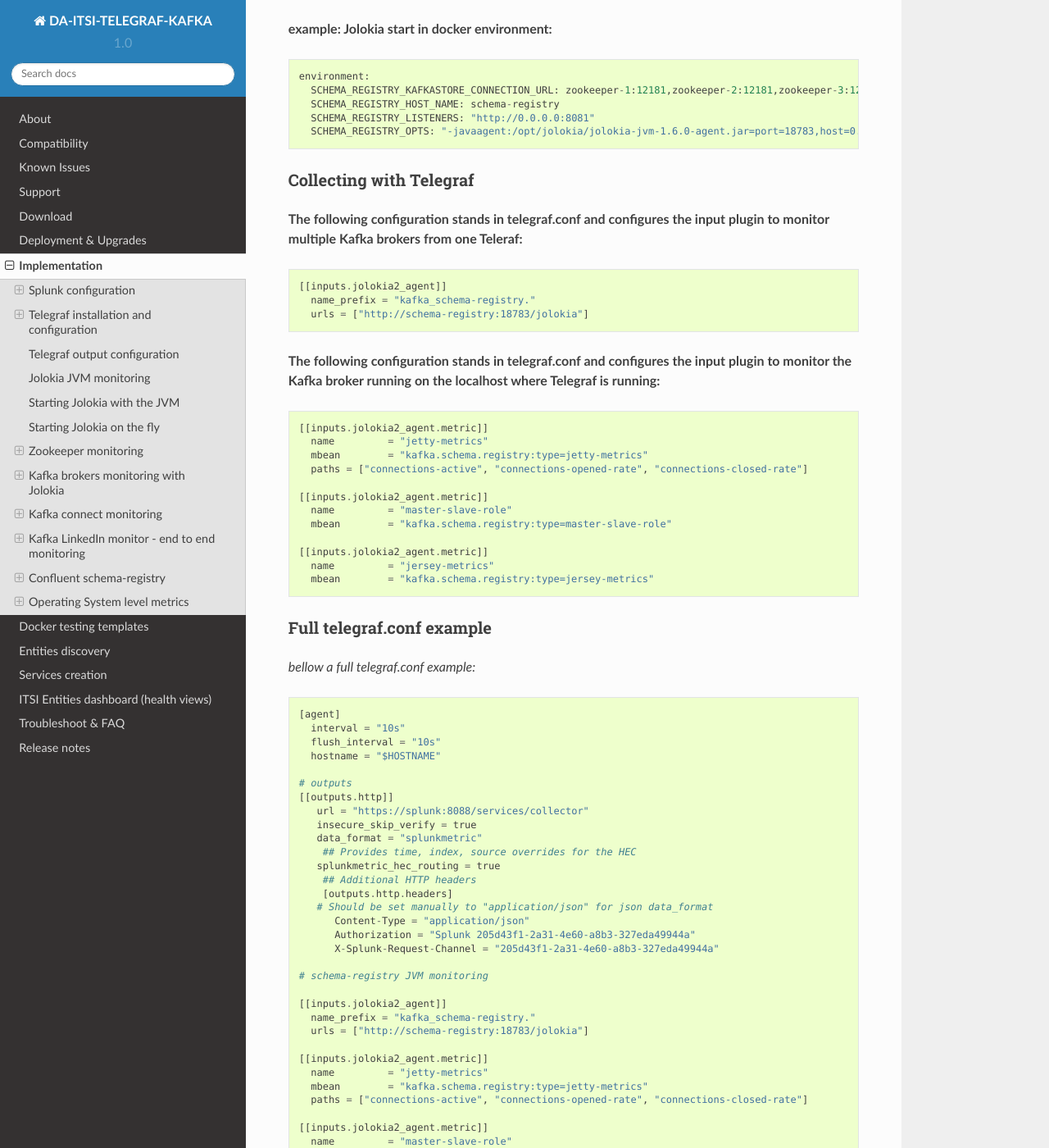
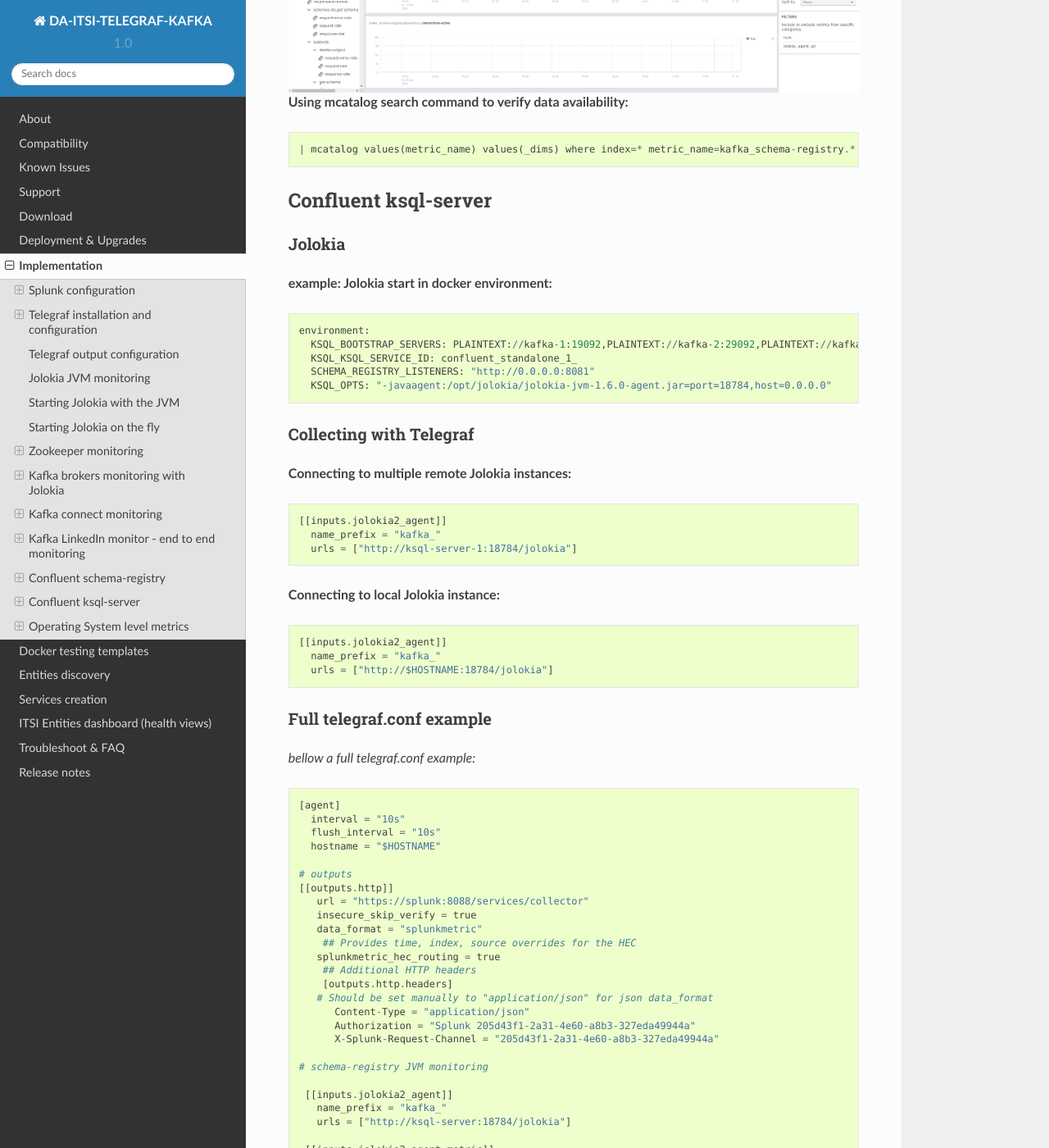
Before and after one commit to guilhemmarchand/DA-ITSI-TELEGRAF-KAFKA, a Sphinx documentation site: the page built from docs/kafka_monitoring.rst, in a window 1280 px wide and 1400 px high, scrolled down 15147 px. Shown: the whole window at 82% size. Built offline with Sphinx 7.4.7 and the Read the Docs theme 2.0.0, drawn with Linux system fonts in a browser that asks for light colours; some of the changed text lies outside the part shown.

Commit message:
Confluent ksql-server support

```diff
--- a/docs/kafka_monitoring.rst
+++ b/docs/kafka_monitoring.rst
@@ -274,7 +274,7 @@
 
 Depending on how you run Kafka and your architecture preferences, you may prefer to collect all the brokers metrics from one Telegraf collector, or installed locally on the Kafka brocker machine.
 
-**The following configuration stands in telegraf.conf and configures the input plugin to monitor multiple Kafka brokers from one Teleraf:**
+**Connecting to multiple remote Jolokia instances:**
 
 ::
 
@@ -283,7 +283,7 @@
       name_prefix = "kafka_"
       urls = ["http://kafka-1:18778/jolokia","http://kafka-2:28778/jolokia","http://kafka-3:38778/jolokia"]
 
-**The following configuration stands in telegraf.conf and configures the input plugin to monitor the Kafka broker running on the localhost assuming Telegraf is running on the same machine:**
+**Connecting to the local Jolokia instance:**
 
 ::
 
@@ -291,93 +291,6 @@
     [[inputs.jolokia2_agent]]
       name_prefix = "kafka_"
       urls = ["http://$HOSTNAME:8778/jolokia"]
-
-Kafka broker JMX beans model
-----------------------------
-
-**After this initial configuration comes the configuration of the JMX beans to be collected, the ITSI module relies on the following model:**
-
-::
-
-    [[inputs.jolokia2_agent.metric]]
-      name         = "controller"
-      mbean        = "kafka.controller:name=*,type=*"
-      field_prefix = "$1."
-
-    [[inputs.jolokia2_agent.metric]]
-      name         = "replica_manager"
-      mbean        = "kafka.server:name=*,type=ReplicaManager"
-      field_prefix = "$1."
-
-    [[inputs.jolokia2_agent.metric]]
-      name         = "purgatory"
-      mbean        = "kafka.server:delayedOperation=*,name=*,type=DelayedOperationPurgatory"
-      field_prefix = "$1."
-      field_name   = "$2"
-
-    [[inputs.jolokia2_agent.metric]]
-      name     = "client"
-      mbean    = "kafka.server:client-id=*,type=*"
-      tag_keys = ["client-id", "type"]
-
-    [[inputs.jolokia2_agent.metric]]
-      name         = "network"
-      mbean        = "kafka.network:name=*,request=*,type=RequestMetrics"
-      field_prefix = "$1."
-      tag_keys     = ["request"]
-
-    [[inputs.jolokia2_agent.metric]]
-      name         = "network"
-      mbean        = "kafka.network:name=ResponseQueueSize,type=RequestChannel"
-      field_prefix = "ResponseQueueSize"
-      tag_keys     = ["name"]
-
-    [[inputs.jolokia2_agent.metric]]
-      name         = "network"
-      mbean        = "kafka.network:name=NetworkProcessorAvgIdlePercent,type=SocketServer"
-      field_prefix = "NetworkProcessorAvgIdlePercent"
-      tag_keys     = ["name"]
-
-    [[inputs.jolokia2_agent.metric]]
-      name         = "topics"
-      mbean        = "kafka.server:name=*,type=BrokerTopicMetrics"
-      field_prefix = "$1."
-
-    [[inputs.jolokia2_agent.metric]]
-      name         = "topic"
-      mbean        = "kafka.server:name=*,topic=*,type=BrokerTopicMetrics"
-      field_prefix = "$1."
-      tag_keys     = ["topic"]
-
-    [[inputs.jolokia2_agent.metric]]
-      name       = "partition"
-      mbean      = "kafka.log:name=*,partition=*,topic=*,type=Log"
-      field_name = "$1"
-      tag_keys   = ["topic", "partition"]
-
-    [[inputs.jolokia2_agent.metric]]
-      name       = "log"
-      mbean      = "kafka.log:name=LogFlushRateAndTimeMs,type=LogFlushStats"
-      field_name = "LogFlushRateAndTimeMs"
-      tag_keys   = ["name"]
-
-    [[inputs.jolokia2_agent.metric]]
-      name       = "partition"
-      mbean      = "kafka.cluster:name=UnderReplicated,partition=*,topic=*,type=Partition"
-      field_name = "UnderReplicatedPartitions"
-      tag_keys   = ["topic", "partition"]
-
-    [[inputs.jolokia2_agent.metric]]
-      name     = "request_handlers"
-      mbean    = "kafka.server:name=RequestHandlerAvgIdlePercent,type=KafkaRequestHandlerPool"
-      tag_keys = ["name"]
-
-    # JVM garbage collector monitoring
-    [[inputs.jolokia2_agent.metric]]
-      name     = "jvm_garbage_collector"
-      mbean    = "java.lang:name=*,type=GarbageCollector"
-      paths    = ["CollectionTime", "CollectionCount", "LastGcInfo"]
-      tag_keys = ["name"]
 
 Full telegraf.conf example
 --------------------------
@@ -520,7 +433,7 @@
 Collecting with Telegraf
 ------------------------
 
-**The following configuration stands in telegraf.conf and configures the input plugin to monitor multiple Kafka brokers from one Teleraf:**
+**Connecting to multiple remote Jolokia instances:**
 
 ::
 
@@ -529,7 +442,7 @@
      name_prefix = "kafka_connect."
      urls = ["http://kafka-connect-1:18779/jolokia","http://kafka-connect-2:28779/jolokia","http://kafka-connect-3:38779/jolokia"]
 
-**The following configuration stands in telegraf.conf and configures the input plugin to monitor the Kafka broker running on the localhost where Telegraf is running:**
+**Connecting to local Jolokia instance:**
 
 ::
 
@@ -705,7 +618,7 @@
 Collecting with Telegraf
 ------------------------
 
-**The following configuration stands in telegraf.conf and configures the input plugin to monitor multiple Kafka brokers from one Teleraf:**
+**Connecting to multiple remote Jolokia instances:**
 
 ::
 
@@ -713,22 +626,14 @@
      name_prefix = "kafka_schema-registry."
      urls = ["http://schema-registry:18783/jolokia"]
 
-**The following configuration stands in telegraf.conf and configures the input plugin to monitor the Kafka broker running on the localhost where Telegraf is running:**
+**Connecting to local Jolokia instance:**
 
 ::
 
-   [[inputs.jolokia2_agent.metric]]
-     name         = "jetty-metrics"
-     mbean        = "kafka.schema.registry:type=jetty-metrics"
-     paths = ["connections-active", "connections-opened-rate", "connections-closed-rate"]
-
-   [[inputs.jolokia2_agent.metric]]
-     name         = "master-slave-role"
-     mbean        = "kafka.schema.registry:type=master-slave-role"
-
-   [[inputs.jolokia2_agent.metric]]
-     name         = "jersey-metrics"
-     mbean        = "kafka.schema.registry:type=jersey-metrics"
+   # Kafka-connect JVM monitoring
+    [[inputs.jolokia2_agent]]
+     name_prefix = "kafka_schema-registry."
+      urls = ["http://$HOSTNAME:8778/jolokia"]
 
 Full telegraf.conf example
 --------------------------
@@ -787,6 +692,90 @@
 
     | mcatalog values(metric_name) values(_dims) where index=* metric_name=kafka_schema-registry.*
 
+Confluent ksql-server
+=====================
+
+Jolokia
+-------
+
+**example: Jolokia start in docker environment:**
+
+::
+
+    environment:
+      KSQL_BOOTSTRAP_SERVERS: PLAINTEXT://kafka-1:19092,PLAINTEXT://kafka-2:29092,PLAINTEXT://kafka-3:39092
+      KSQL_KSQL_SERVICE_ID: confluent_standalone_1_
+      SCHEMA_REGISTRY_LISTENERS: "http://0.0.0.0:8081"
+      KSQL_OPTS: "-javaagent:/opt/jolokia/jolokia-jvm-1.6.0-agent.jar=port=18784,host=0.0.0.0"
+
+Collecting with Telegraf
+------------------------
+
+**Connecting to multiple remote Jolokia instances:**
+
+::
+
+    [[inputs.jolokia2_agent]]
+      name_prefix = "kafka_"
+      urls = ["http://ksql-server-1:18784/jolokia"]
+
+**Connecting to local Jolokia instance:**
+
+::
+
+    [[inputs.jolokia2_agent]]
+      name_prefix = "kafka_"
+      urls = ["http://$HOSTNAME:18784/jolokia"]
+
+Full telegraf.conf example
+--------------------------
+
+*bellow a full telegraf.conf example:*
+
+::
+
+   [agent]
+     interval = "10s"
+     flush_interval = "10s"
+     hostname = "$HOSTNAME"
+
+   # outputs
+   [[outputs.http]]
+      url = "https://splunk:8088/services/collector"
+      insecure_skip_verify = true
+      data_format = "splunkmetric"
+       ## Provides time, index, source overrides for the HEC
+      splunkmetric_hec_routing = true
+       ## Additional HTTP headers
+       [outputs.http.headers]
+      # Should be set manually to "application/json" for json data_format
+         Content-Type = "application/json"
+         Authorization = "Splunk 205d43f1-2a31-4e60-a8b3-327eda49944a"
+         X-Splunk-Request-Channel = "205d43f1-2a31-4e60-a8b3-327eda49944a"
+
+   # schema-registry JVM monitoring
+
+    [[inputs.jolokia2_agent]]
+      name_prefix = "kafka_"
+      urls = ["http://ksql-server:18784/jolokia"]
+
+    [[inputs.jolokia2_agent.metric]]
+      name         = "ksql-server"
+      mbean        = "io.confluent.ksql.metrics:type=*"
+      paths = ["error-rate", "num-persistent-queries", "messages-consumed-per-sec", "messages-produced-per-sec", "num-active-queries" , "num-idle-queries", "messages-consumed-max"]
+
+**Vizualizations of metrics within the Splunk metrics workspace application:**
+
+.. image:: img/confluent_ksql_server_metrics_workspace.png
+   :alt: confluent_ksql_server_metrics_workspace.png
+   :align: center
+
+**Using mcatalog search command to verify data availability:**
+
+::
+
+    | mcatalog values(metric_name) values(_dims) where index=* metric_name=kafka_ksql-server.*
+
 Operating System level metrics
 ==============================
 
```
Also changed, not shown: docs/img/confluent_ksql_server_metrics_workspace.png (added).
